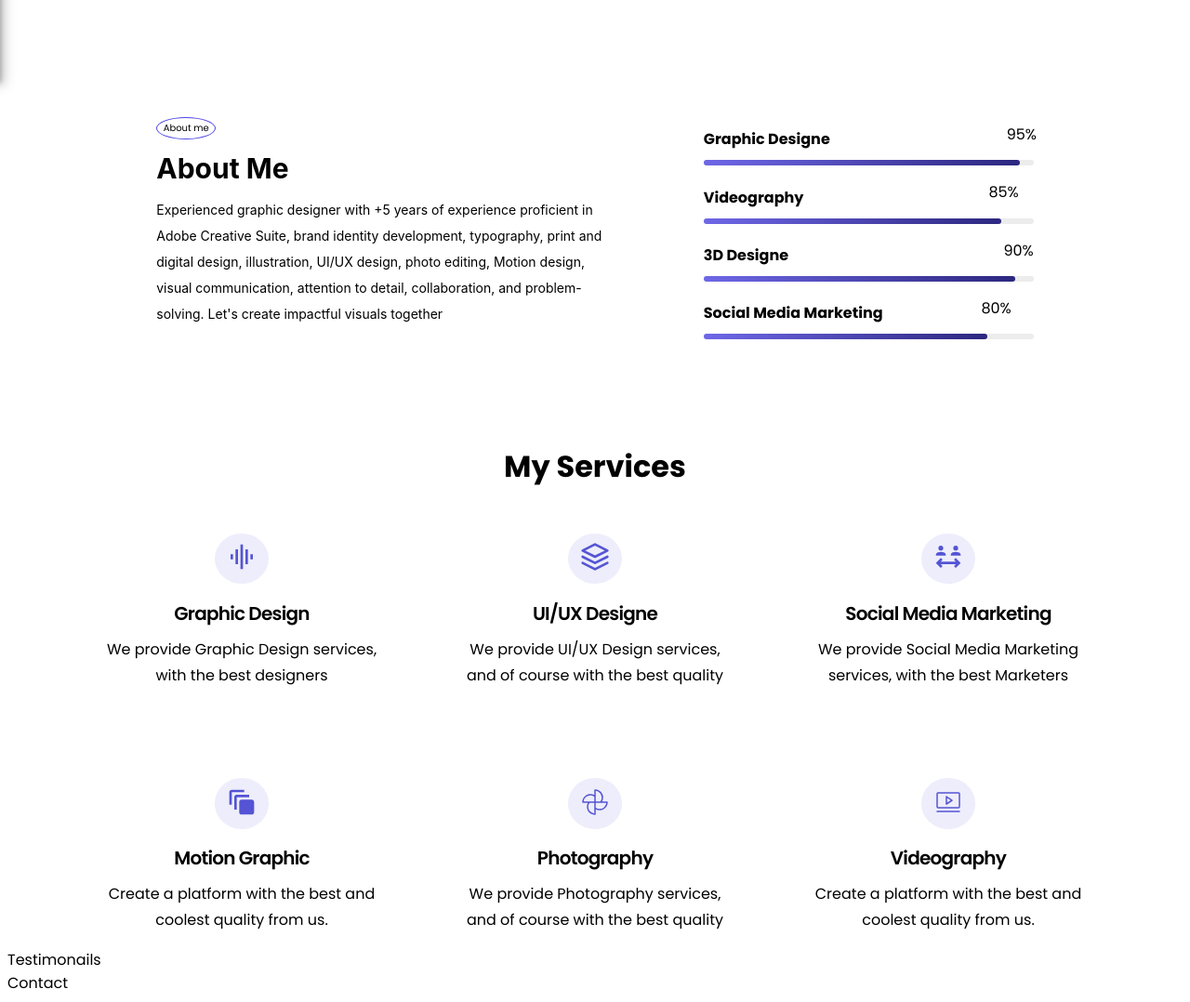
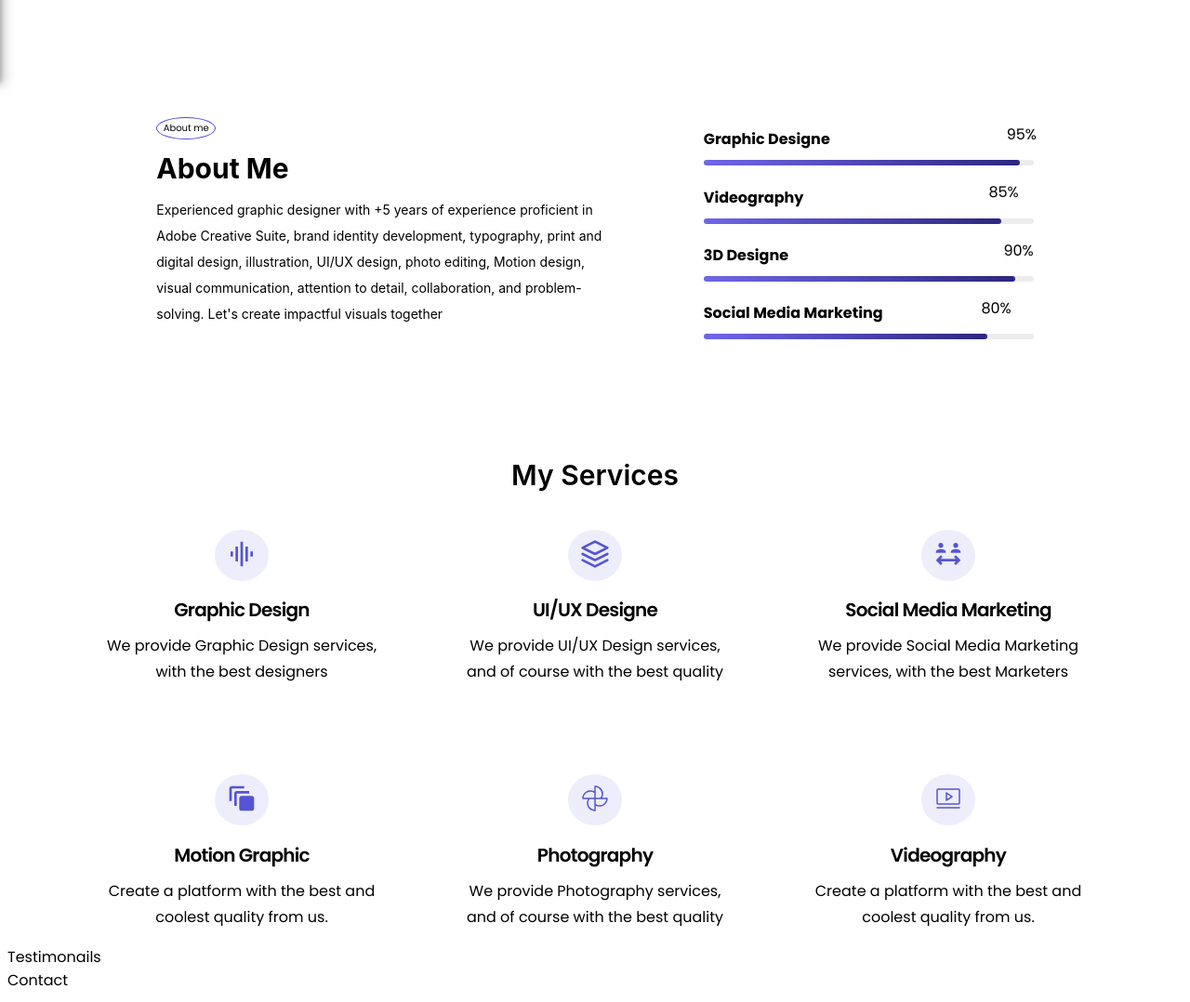
Before and after one commit to zainabturkmen/S-I-S, a React (Create React App) app: page / in a window 1280 px wide. Shown: the part 713-1791 px from the top of the page at 93% size. Built offline with nearby package versions, Linux system fonts and the light colour scheme; a web font is replaced by a local one.

Commit message:
adding updates

```diff
--- a/src/components/Services.js
+++ b/src/components/Services.js
@@ -25,7 +25,7 @@ const Services = () => {
 
 const Wrapper = styled.div`
   .container {
-    margin-top: 3em;
+    margin-top: 1em;
     display: flex;
     flex-direction: column;
     justify-content: center;
@@ -36,7 +36,10 @@ const Wrapper = styled.div`
   h1 {
     text-align: center;
     margin-top: 3em;
-
+    font-family: Inter;
+    font-size: 30px;
+    font-weight: 600;
+    line-height: 78px; /* 260% */
   }
   .sub-container {
     display: flex;
```
